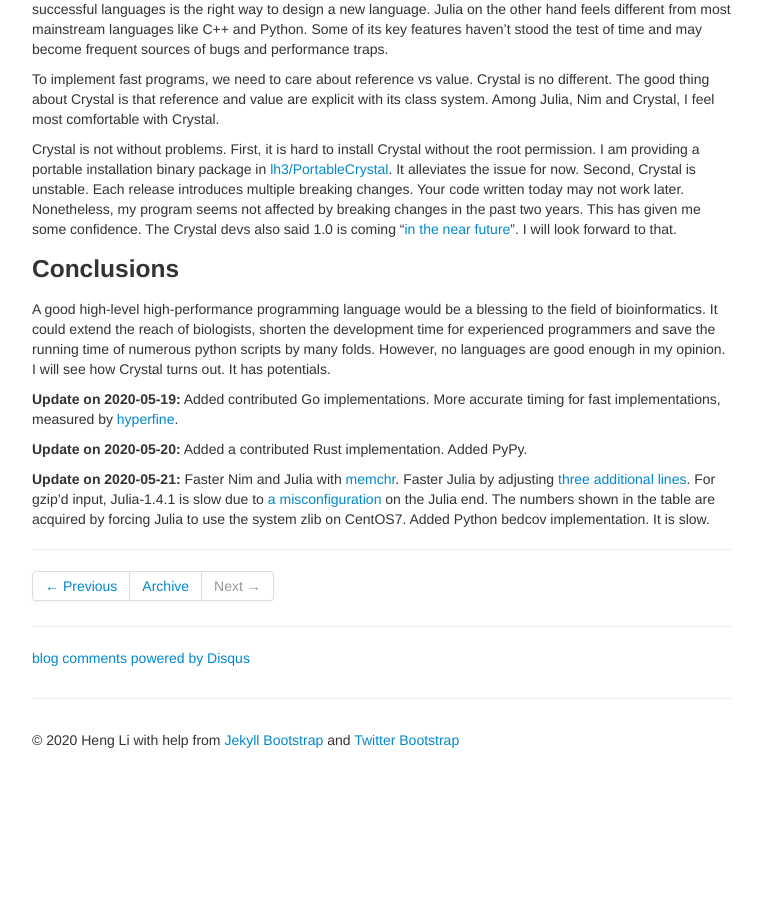
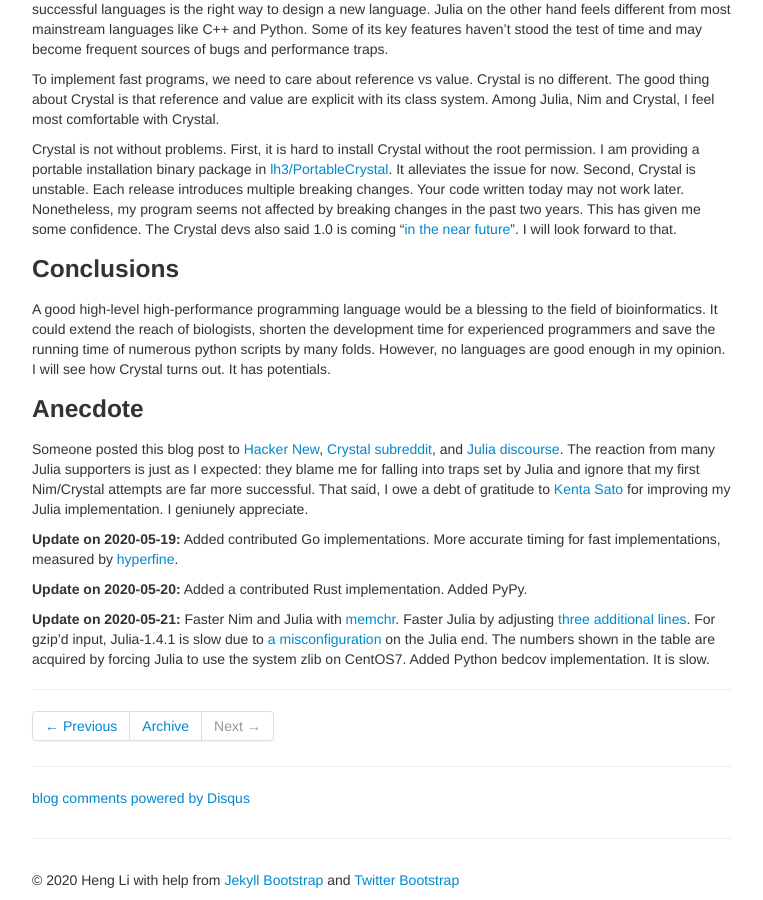
Before and after one commit to lh3/lh3.github.com, a Jekyll site: the page built from _posts/2020-05-17-fast-high-level-programming-languages.md, in a window 1280 px wide and 900 px high, scrolled down 2641 px. Shown: the whole window, without its empty margins (258-1021 px from the left). Built offline with Jekyll 4.4.1, drawn with Linux system fonts in a browser that asks for light colours; comment, search, counter and statistics services are not loaded; before the commit the page ends 3401 px from its top, so only the background shows below that.

Commit message:
added Anecdote

```diff
--- a/_posts/2020-05-17-fast-high-level-programming-languages.md
+++ b/_posts/2020-05-17-fast-high-level-programming-languages.md
@@ -183,6 +183,15 @@ the development time for experienced programmers and save the running time of
 numerous python scripts by many folds. However, no languages are good enough in
 my opinion. I will see how Crystal turns out. It has potentials.
 
+### Anecdote
+
+Someone posted this blog post to [Hacker New][hn], [Crystal
+subreddit][redditcr], and [Julia discourse][jldis]. The reaction from many
+Julia supporters is just as I expected: they blame me for falling into traps
+set by Julia and ignore that my first Nim/Crystal attempts are far more
+successful. That said, I owe a debt of gratitude to [Kenta Sato][bicycle1885]
+for improving my Julia implementation. I geniunely appreciate.
+
 **Update on 2020-05-19:** Added contributed Go implementations. More accurate
 timing for fast implementations, measured by [hyperfine][hyperfine].
 
```
Also changed, not shown: other parts of _posts/2020-05-17-fast-high-level-programming-languages.md (+4 -0 lines).
